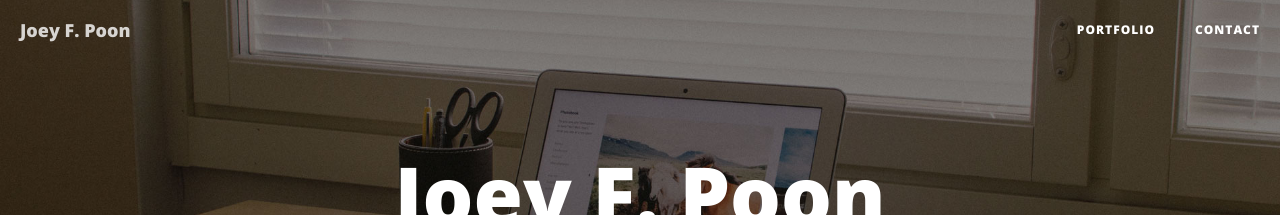
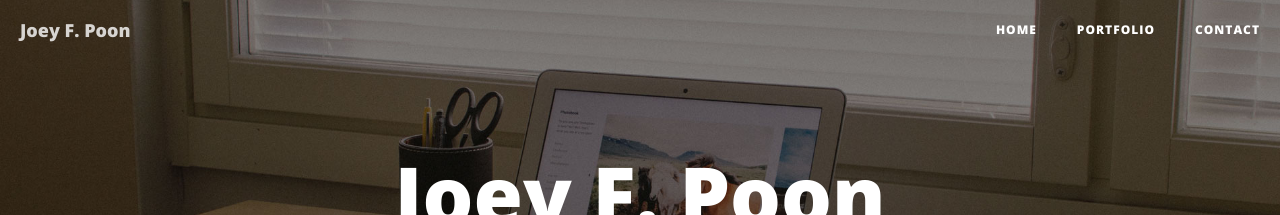
Before and after one commit to joeypoon/blog, a Jekyll site: the page built from index.html, in a window 1280 px wide. Shown: the top 215 px of the page. Built offline with Jekyll 4.4.1, drawn with Linux system fonts in a browser that asks for light colours; nearby versions of some CDN libraries; the list of posts is cut into pages by our own code.

Commit message:
Update links

```diff
--- a/_includes/nav.html
+++ b/_includes/nav.html
@@ -9,14 +9,17 @@
                 <span class="icon-bar"></span>
                 <span class="icon-bar"></span>
             </button>
-            <a class="navbar-brand" href="{{ site.baseurl }}/">Joey F. Poon</a>
+            <a class="navbar-brand" href="http://joeypoon.com">Joey F. Poon</a>
         </div>
 
         <!-- Collect the nav links, forms, and other content for toggling -->
         <div class="collapse navbar-collapse" id="bs-example-navbar-collapse-1">
             <ul class="nav navbar-nav navbar-right">
                 <li>
-                    <a href="http://joeypoon.com">Portfolio</a>
+                    <a href="http://joeypoon.com/blog/">Home</a>
+                </li>
+                <li>
+                    <a href="http://joeypoon.com/#portfolio">Portfolio</a>
                 </li>
                 <li>
                     <a href="http://joeypoon.com/#contact">Contact</a>
```
Also changed, not shown: 3 other files.
